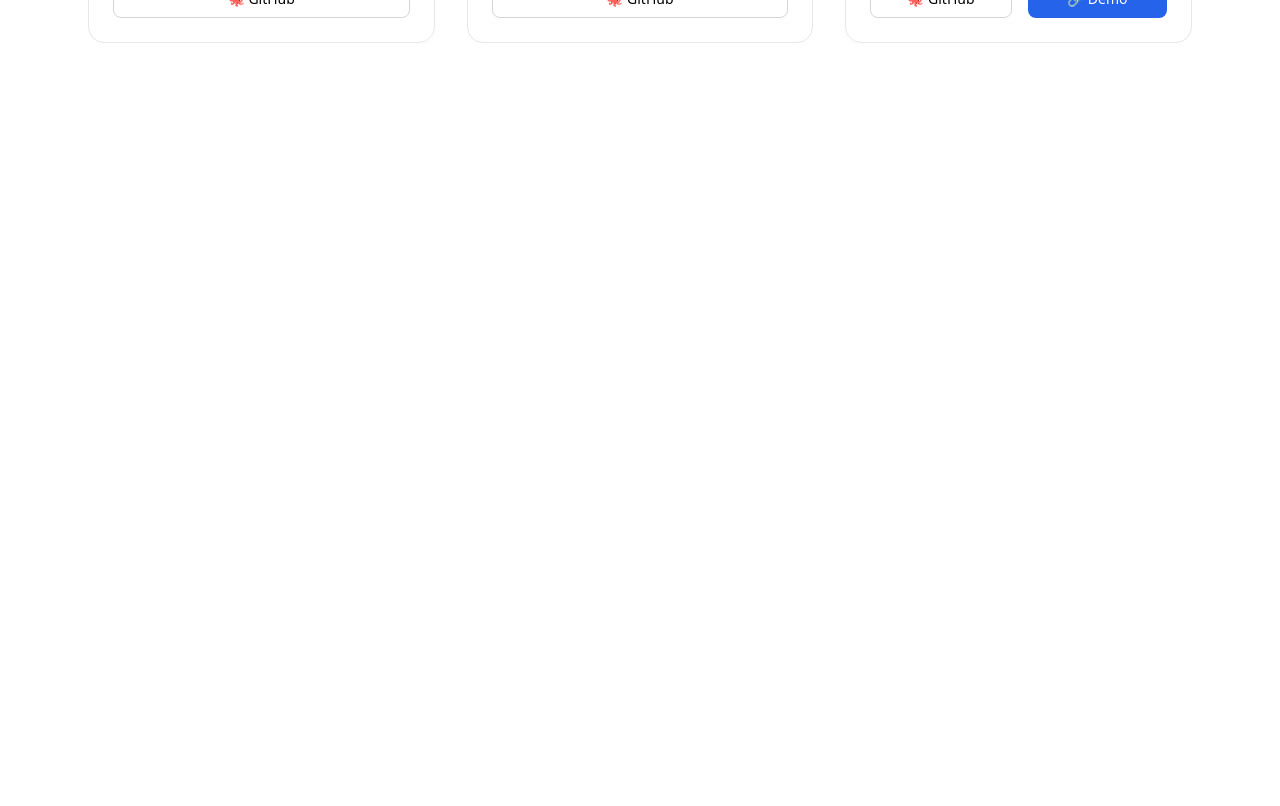
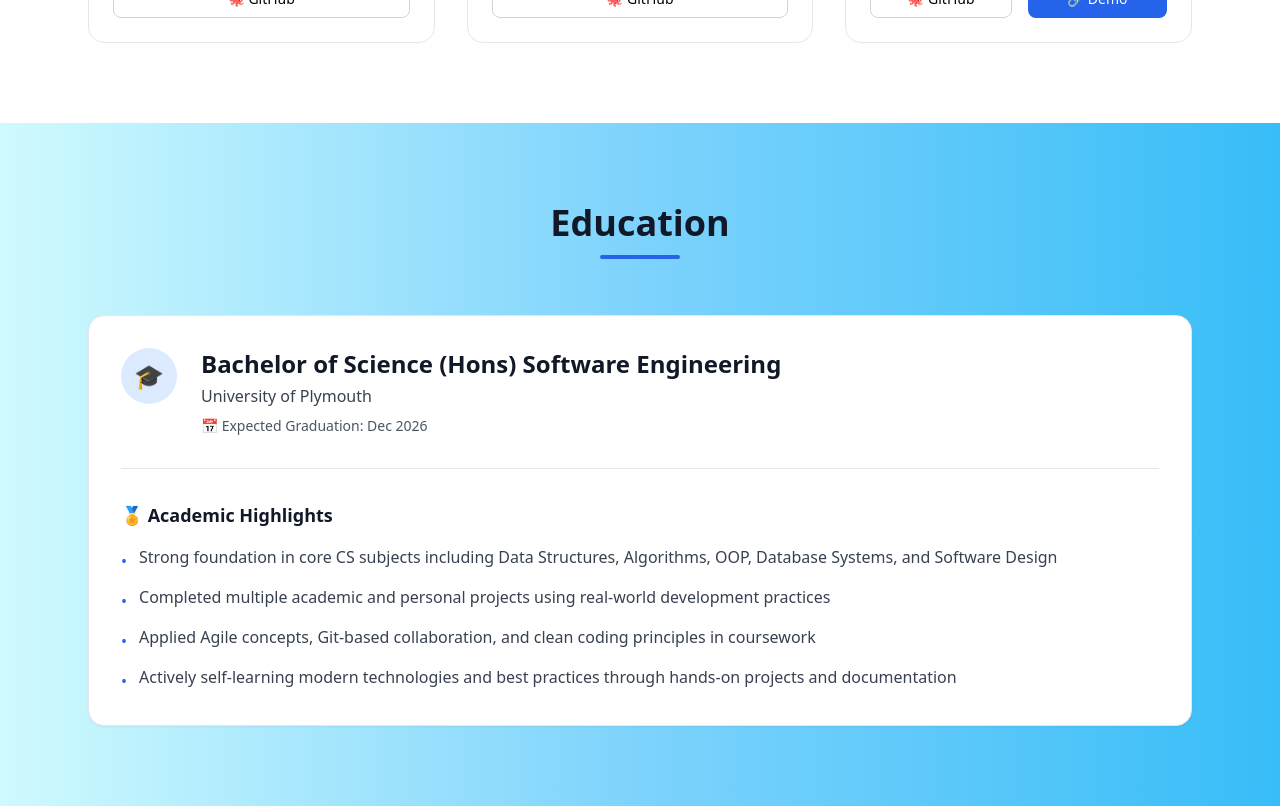
Before and after one commit to isuri54/portfolio, a Next.js app: page / in a window 1280 px wide. Shown: the part 3280-4086 px from the top of the page. Before the commit the page ends 3403 px from the top, so only its background shows below. Built offline with nearby package versions, Linux system fonts and the light colour scheme.

Commit message:
create education section

```diff
--- a/app/page.tsx
+++ b/app/page.tsx
@@ -195,7 +195,7 @@ export default function Content() {
               </div>
 
               <div className="flex flex-wrap gap-3">
-                {['MongoDB', 'Firebase', 'PostgreSQL', 'MySQL',].map(skill => (
+                {['MongoDB', 'Cloud Firestore', 'PostgreSQL', 'MySQL',].map(skill => (
                   <span
                     key={skill}
                     className="rounded-full bg-gray-100 px-4 py-2 text-sm text-gray-700"
@@ -466,6 +466,76 @@ export default function Content() {
         </div>
       </section>
 
+      <section id="education" className="py-20 bg-gradient-to-r from-cyan-100 via-sky-300 to-sky-400">
+        <div className="max-w-6xl mx-auto px-6">
+
+          {/* Section Header */}
+          <div className="text-center mb-14">
+            <h2 className="text-3xl md:text-4xl font-bold text-gray-900">
+              Education
+            </h2>
+            <div className="mt-3 mx-auto h-1 w-20 bg-blue-600 rounded"></div>
+          </div>
+
+          {/* Education Card */}
+          <div className="rounded-2xl border border-gray-200 bg-white p-8 shadow-sm">
+
+            {/* Degree Header */}
+            <div className="flex items-start gap-6">
+              <div className="flex h-14 w-14 items-center justify-center rounded-full bg-blue-100 text-blue-600 text-2xl">
+                🎓
+              </div>
+
+              <div>
+                <h3 className="text-xl md:text-2xl font-semibold text-gray-900">
+                  Bachelor of Science (Hons) Software Engineering
+                </h3>
+
+                <p className="mt-1 text-gray-700 font-medium">
+                  University of Plymouth
+                </p>
+
+                <p className="mt-2 flex items-center gap-2 text-sm text-gray-600">
+                  📅 Expected Graduation: Dec 2026
+                </p>
+              </div>
+            </div>
+
+            <hr className="my-8" />
+
+            {/* Academic Highlights */}
+            <div>
+              <h4 className="flex items-center gap-2 text-lg font-semibold text-gray-900 mb-4">
+                🏅 Academic Highlights
+              </h4>
+
+              <ul className="space-y-3 text-gray-700 text-sm md:text-base">
+                <li className="flex gap-3">
+                  <span className="text-blue-600 mt-1">•</span>
+                  Strong foundation in core CS subjects including Data Structures, Algorithms, OOP, Database Systems, and Software Design
+                </li>
+
+                <li className="flex gap-3">
+                  <span className="text-blue-600 mt-1">•</span>
+                  Completed multiple academic and personal projects using real-world development practices
+                </li>
+
+                <li className="flex gap-3">
+                  <span className="text-blue-600 mt-1">•</span>
+                  Applied Agile concepts, Git-based collaboration, and clean coding principles in coursework
+                </li>
+
+                <li className="flex gap-3">
+                  <span className="text-blue-600 mt-1">•</span>
+                  Actively self-learning modern technologies and best practices through hands-on projects and documentation
+                </li>
+              </ul>
+            </div>
+
+          </div>
+        </div>
+      </section>
+
     </>
   );
 }
```
